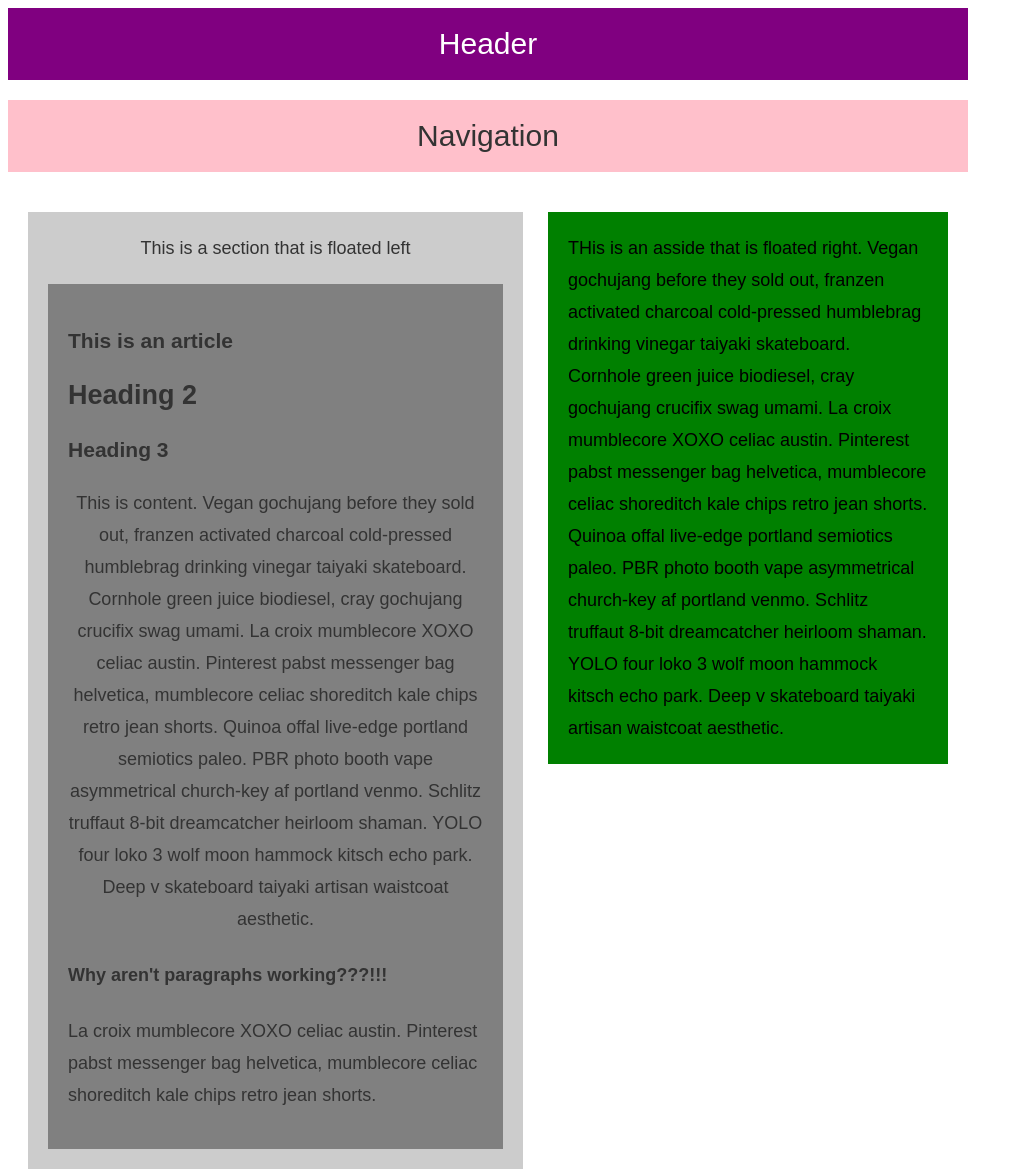
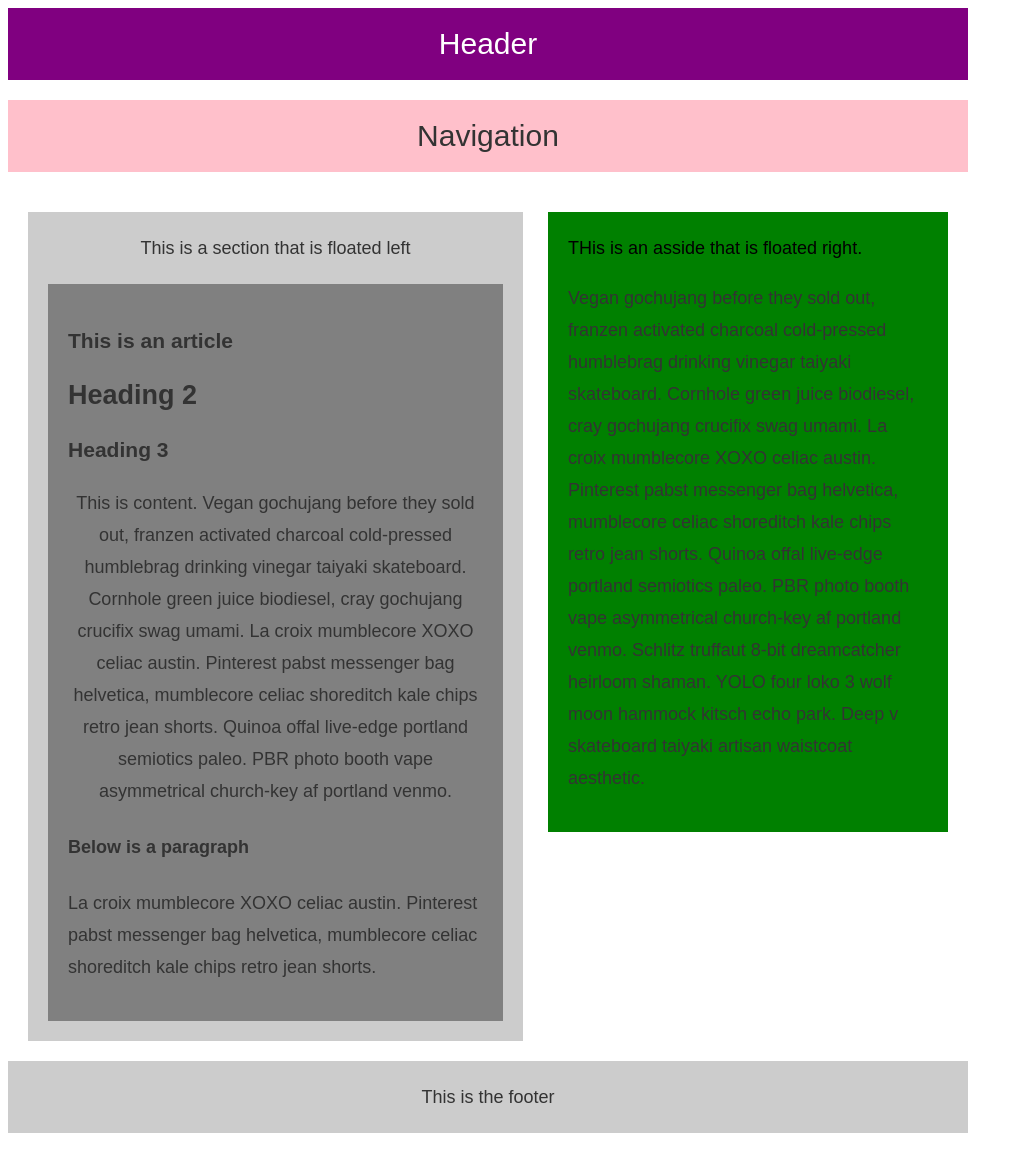
Before and after one commit to CaptainJimmy/HW-Wireframe, a plain HTML site: page index.html in a window 1280 px wide. Shown: the top 1169 px of the page, without its empty margins (0-1023 px from the left). Drawn offline with Linux system fonts and the light colour scheme.

Commit message:
fixed css bugs 2

```diff
--- a/css/style.css
+++ b/css/style.css
@@ -16,7 +16,7 @@ body {
 	font-size: 18px;
 	line-height: 32px;
 	color: #333;
-	  width: 960px;
+	width: 960px;
 	font-family: 'Arial', 'Helvetica Neue', Helvetica, sans-serif;
 
 }
@@ -27,7 +27,6 @@ header {
   color: #fff;
   background: purple;
   font-size: 30px;
-    width: 960px;
 
 }
 
@@ -37,7 +36,6 @@ nav {
   color: #333;
   background: pink;
   font-size: 30px;
-   width: 960px;
 
 }
 
--- a/index.html
+++ b/index.html
@@ -28,8 +28,8 @@
      <content>
       This is content.
 
-      Vegan gochujang before they sold out, franzen activated charcoal cold-pressed humblebrag drinking vinegar taiyaki skateboard. Cornhole green juice biodiesel, cray gochujang crucifix swag umami. La croix mumblecore XOXO celiac austin. Pinterest pabst messenger bag helvetica, mumblecore celiac shoreditch kale chips retro jean shorts. Quinoa offal live-edge portland semiotics paleo. PBR photo booth vape asymmetrical church-key af portland venmo. Schlitz truffaut 8-bit dreamcatcher heirloom shaman. YOLO four loko 3 wolf moon hammock kitsch echo park. Deep v skateboard taiyaki artisan waistcoat aesthetic.
-      <h4> Why aren't paragraphs working???!!!</h4>
+      Vegan gochujang before they sold out, franzen activated charcoal cold-pressed humblebrag drinking vinegar taiyaki skateboard. Cornhole green juice biodiesel, cray gochujang crucifix swag umami. La croix mumblecore XOXO celiac austin. Pinterest pabst messenger bag helvetica, mumblecore celiac shoreditch kale chips retro jean shorts. Quinoa offal live-edge portland semiotics paleo. PBR photo booth vape asymmetrical church-key af portland venmo.
+      <h4> Below is a paragraph</h4>
 
       <p> La croix mumblecore XOXO celiac austin. Pinterest pabst messenger bag helvetica, mumblecore celiac shoreditch kale chips retro jean shorts.</p>
     </content>
@@ -39,7 +39,7 @@
   <aside>
     THis is an asside that is floated right.
 
-    Vegan gochujang before they sold out, franzen activated charcoal cold-pressed humblebrag drinking vinegar taiyaki skateboard. Cornhole green juice biodiesel, cray gochujang crucifix swag umami. La croix mumblecore XOXO celiac austin. Pinterest pabst messenger bag helvetica, mumblecore celiac shoreditch kale chips retro jean shorts. Quinoa offal live-edge portland semiotics paleo. PBR photo booth vape asymmetrical church-key af portland venmo. Schlitz truffaut 8-bit dreamcatcher heirloom shaman. YOLO four loko 3 wolf moon hammock kitsch echo park. Deep v skateboard taiyaki artisan waistcoat aesthetic.
+    <p>Vegan gochujang before they sold out, franzen activated charcoal cold-pressed humblebrag drinking vinegar taiyaki skateboard. Cornhole green juice biodiesel, cray gochujang crucifix swag umami. La croix mumblecore XOXO celiac austin. Pinterest pabst messenger bag helvetica, mumblecore celiac shoreditch kale chips retro jean shorts. Quinoa offal live-edge portland semiotics paleo. PBR photo booth vape asymmetrical church-key af portland venmo. Schlitz truffaut 8-bit dreamcatcher heirloom shaman. YOLO four loko 3 wolf moon hammock kitsch echo park. Deep v skateboard taiyaki artisan waistcoat aesthetic.</p>
   </aside>
 </div>
 
```
